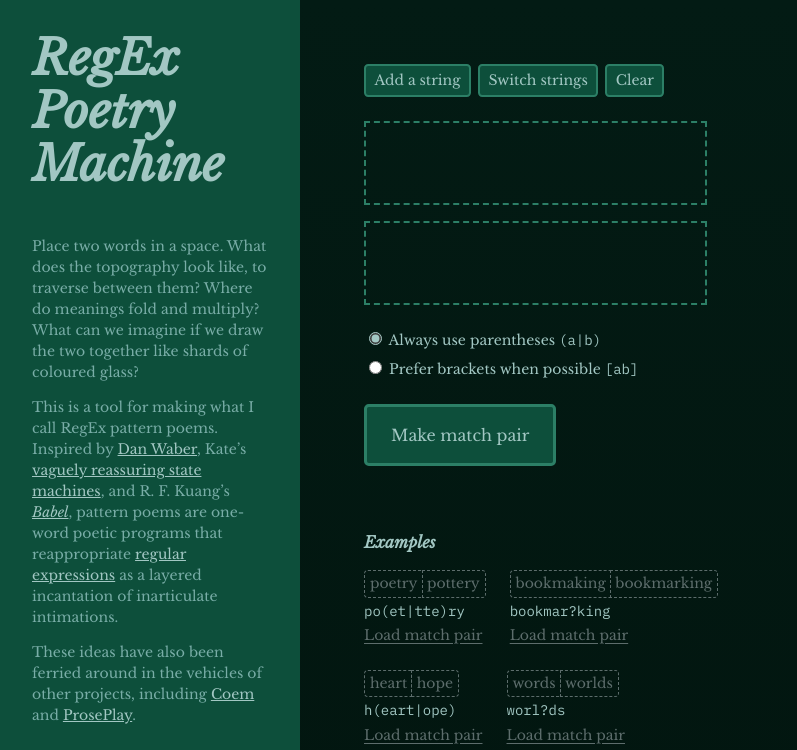
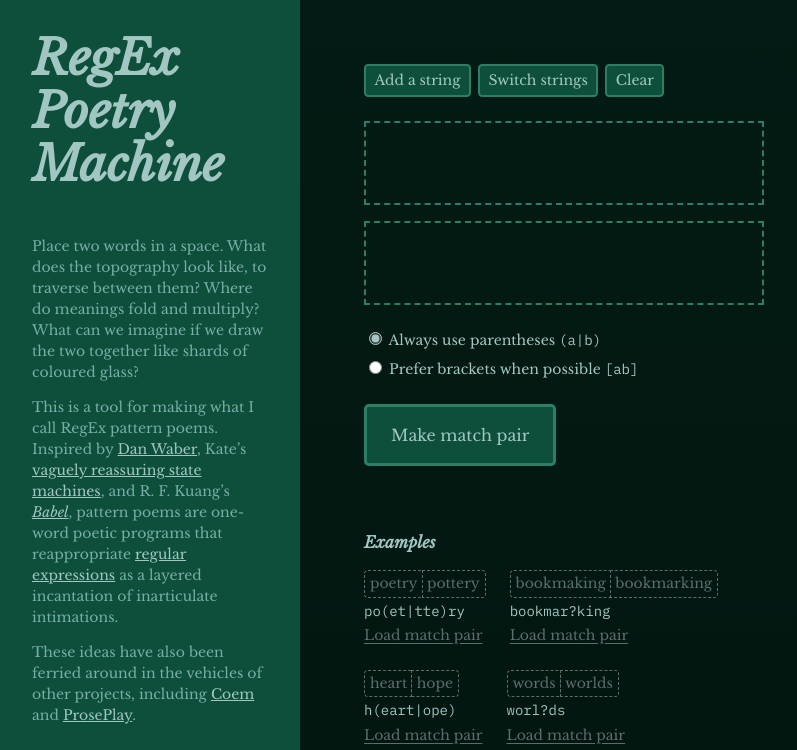
Before and after one commit to kayserifserif/regex-poetry-machine, a website built with Vite: page index.html in a window 1280 px wide. Shown: the top 750 px of the page, without its empty margins (0-797 px from the left). Built offline with nearby package versions, Linux system fonts and the light colour scheme.

Commit message:
fix input field size

```diff
--- a/index.html
+++ b/index.html
@@ -35,11 +35,11 @@
           <div class="string-inputs">
             <div class="string-input-container">
               <label for="string1" class="visually-hidden">String 1</label>
-              <input type="text" name="string1" id="string1" class="string-input" size="16">
+              <input type="text" name="string1" id="string1" class="string-input">
             </div>
             <div class="string-input-container">
               <label for="string2" class="visually-hidden">String 2</label>
-              <input type="text" name="string2" id="string2" class="string-input" size="16">
+              <input type="text" name="string2" id="string2" class="string-input">
             </div>
           </div>
           <div class="controls end-controls">
--- a/style.css
+++ b/style.css
@@ -231,7 +231,7 @@ main {
   border-width: 2px;
   border-style: dashed;
   background-color: transparent;
-  width: auto;
+  width: 100%;
 }
 
 .remove-input-button {
```
